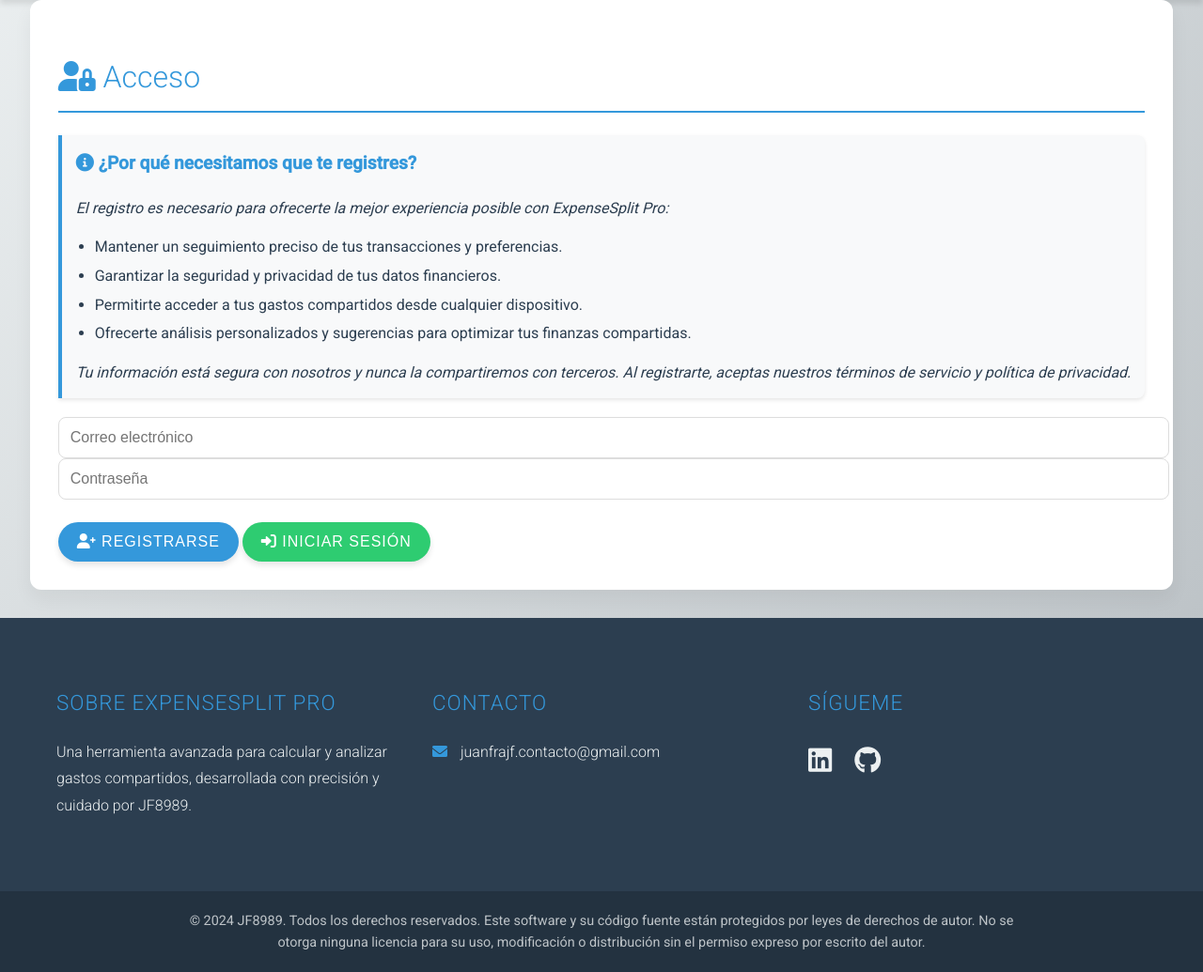
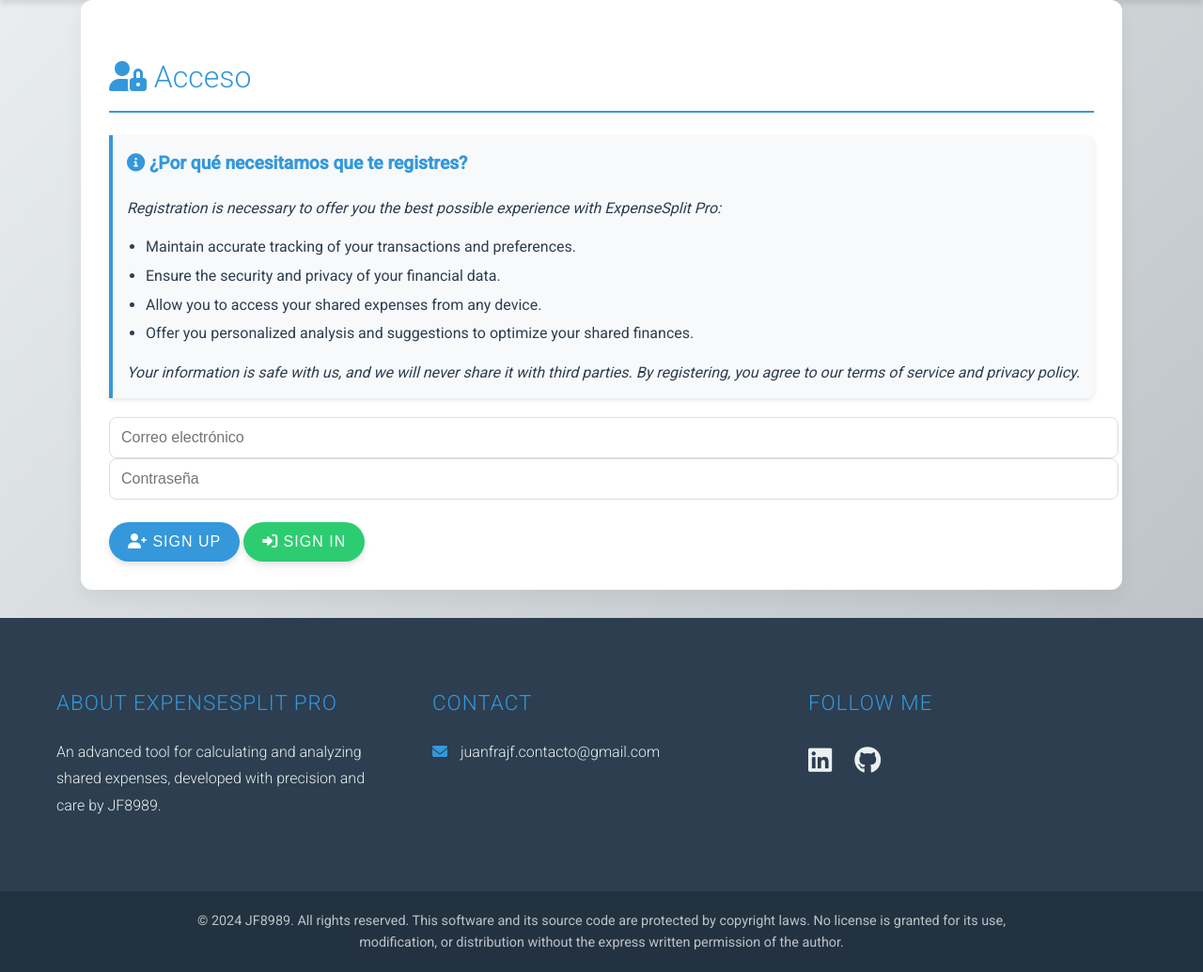
Before and after one commit to jf8989/expenses-calculator-py, a Flask app: page / in a window 1280 px wide. Shown: the part 123-1158 px from the top of the page at 94% size. Run offline with Flask 3, Linux system fonts and the light colour scheme; parts of the project's set-up code (start-up, migrations or seed data) failed here and were passed over; some libraries are stand-ins or nearby versions.

Commit message:
- updated the app to english

```diff
--- a/app.py
+++ b/app.py
@@ -5,15 +5,11 @@ from flask import Flask, session, request, jsonify, g, render_template
 from flask_session import Session
 import os
 from werkzeug.security import generate_password_hash, check_password_hash
-from auth import auth  # Import the auth blueprint
 
 app = Flask(__name__)
 app.secret_key = os.urandom(24)  # Clave secreta para las sesiones
 app.config['SESSION_TYPE'] = 'filesystem'
 Session(app)
-
-# Register the auth blueprint
-app.register_blueprint(auth, url_prefix='/auth')
 
 # Configuración de la base de datos SQLite
 DATABASE = 'expense_sharing.db'
--- a/static/js/main.js
+++ b/static/js/main.js
@@ -374,7 +374,7 @@ function updateParticipantsList(participants) {
     const li = document.createElement("li");
     li.textContent = participant;
     const deleteBtn = document.createElement("button");
-    deleteBtn.textContent = "Eliminar";
+    deleteBtn.textContent = "Delete";
     deleteBtn.onclick = () => deleteParticipant(participant);
     li.appendChild(deleteBtn);
     participantsList.appendChild(li);
@@ -511,7 +511,7 @@ function updateTransactionsTable(transactions) {
     // Insert cell for actions (delete button)
     const actionsCell = row.insertCell();
     const deleteBtn = document.createElement("button");
-    deleteBtn.textContent = "Eliminar";
+    deleteBtn.textContent = "Delete";
     deleteBtn.onclick = () => deleteTransaction(transaction);
     actionsCell.appendChild(deleteBtn);
   });
--- a/templates/index.html
+++ b/templates/index.html
@@ -23,7 +23,7 @@
       <div class="header-content container">
         <h1><i class="fas fa-money-bill-wave"></i> ExpenseSplit Pro</h1>
         <button id="logout-btn" class="btn btn-danger">
-          <i class="fas fa-sign-out-alt"></i> Cerrar Sesión
+          <i class="fas fa-sign-out-alt"></i> Sign Out
         </button>
       </div>
     </header>
@@ -31,17 +31,31 @@
     <div id="auth-section" class="container section">
       <h2><i class="fas fa-user-lock"></i> Acceso</h2>
       <div id="auth-disclaimer" class="disclaimer">
-        <h3><i class="fas fa-info-circle"></i> ¿Por qué necesitamos que te registres?</h3>
-        <p>El registro es necesario para ofrecerte la mejor experiencia posible con ExpenseSplit Pro:</p>
+        <h3>
+          <i class="fas fa-info-circle"></i> ¿Por qué necesitamos que te
+          registres?
+        </h3>
+        <p>
+          Registration is necessary to offer you the best possible experience
+          with ExpenseSplit Pro:
+        </p>
         <ul>
-            <li>Mantener un seguimiento preciso de tus transacciones y preferencias.</li>
-            <li>Garantizar la seguridad y privacidad de tus datos financieros.</li>
-            <li>Permitirte acceder a tus gastos compartidos desde cualquier dispositivo.</li>
-            <li>Ofrecerte análisis personalizados y sugerencias para optimizar tus finanzas compartidas.</li>
+          <li>
+            Maintain accurate tracking of your transactions and preferences.
+          </li>
+          <li>Ensure the security and privacy of your financial data.</li>
+          <li>Allow you to access your shared expenses from any device.</li>
+          <li>
+            Offer you personalized analysis and suggestions to optimize your
+            shared finances.
+          </li>
         </ul>
-        <p>Tu información está segura con nosotros y nunca la compartiremos con terceros.
-           Al registrarte, aceptas nuestros términos de servicio y política de privacidad.</p>
-    </div>
+        <p>
+          Your information is safe with us, and we will never share it with
+          third parties. By registering, you agree to our terms of service and
+          privacy policy.
+        </p>
+      </div>
       <div class="form-group">
         <input
           type="email"
@@ -58,33 +72,33 @@
       </div>
       <div class="btn-group">
         <button id="register-btn" class="btn btn-primary">
-          <i class="fas fa-user-plus"></i> Registrarse
+          <i class="fas fa-user-plus"></i> Sign Up
         </button>
         <button id="login-btn" class="btn btn-success">
-          <i class="fas fa-sign-in-alt"></i> Iniciar Sesión
+          <i class="fas fa-sign-in-alt"></i> Sign In
         </button>
       </div>
     </div>
 
     <div id="app-content" class="container" style="display: none">
       <div id="currency-selection" class="section">
-        <h2><i class="fas fa-coins"></i> Selección de Divisas</h2>
+        <h2><i class="fas fa-coins"></i> Currency Selection</h2>
         <div class="form-group">
-          <label for="main-currency">Divisa principal:</label>
+          <label for="main-currency">Primary currency:</label>
           <select id="main-currency" class="form-control"></select>
         </div>
         <div class="form-group">
-          <label for="secondary-currency">Divisa secundaria:</label>
+          <label for="secondary-currency">Secondary currency:</label>
           <select id="secondary-currency" class="form-control"></select>
         </div>
       </div>
 
       <div id="transactions-input" class="section">
-        <h2><i class="fas fa-receipt"></i> Ingreso de Transacciones</h2>
+        <h2><i class="fas fa-receipt"></i> Transaction Input</h2>
         <p class="instructions">
-          Ingresa las transacciones en el formato "DD/MM/YYYY: Descripción -
-          Monto". Una transacción por línea. El sistema intentará asignar
-          automáticamente los participantes.
+          Enter the transactions in the format "DD/MM/YYYY: Description -
+          Amount". One transaction per line. The system will try to
+          automatically assign the participants.
         </p>
         <div class="form-group">
           <textarea
@@ -95,21 +109,21 @@
           ></textarea>
         </div>
         <button id="add-transactions-btn" class="btn btn-primary">
-          <i class="fas fa-plus-circle"></i> Añadir Transacciones
+          <i class="fas fa-plus-circle"></i> Add Transactions
         </button>
       </div>
 
       <div id="participants-management" class="section">
-        <h2><i class="fas fa-users"></i> Gestión de Participantes</h2>
+        <h2><i class="fas fa-users"></i> Participants Management</h2>
         <div class="form-group">
           <input
             type="text"
             id="new-participant"
             class="form-control"
-            placeholder="Nombre del participante"
+            placeholder="Participant's name"
           />
           <button id="add-participant-btn" class="btn btn-success">
-            <i class="fas fa-user-plus"></i> Añadir
+            <i class="fas fa-user-plus"></i> Add
           </button>
         </div>
         <div id="participants-list" class="participants-grid">
@@ -118,18 +132,18 @@
       </div>
 
       <div id="transactions-analysis" class="section">
-        <h2><i class="fas fa-chart-bar"></i> Análisis de Transacciones</h2>
+        <h2><i class="fas fa-chart-bar"></i> Transaction Analysis</h2>
         <p class="instructions">
-          Revisa y asigna participantes a las transacciones. Selecciona
-          múltiples participantes marcando las casillas. Haz clic en el monto
-          para cambiar entre divisas.
+          Review and assign participants to the transactions. Select multiple
+          participants by checking the boxes. Click on the amount to switch
+          between currencies.
         </p>
         <div class="btn-group">
           <button id="delete-all-transactions-btn" class="btn btn-danger">
-            <i class="fas fa-trash-alt"></i> Eliminar Todo
+            <i class="fas fa-trash-alt"></i> Delete All
           </button>
           <button id="unassign-all-participants-btn" class="btn btn-warning">
-            <i class="fas fa-user-slash"></i> Desasignar Todos
+            <i class="fas fa-user-slash"></i> Unassign All
           </button>
         </div>
         <div id="transactions-search" class="form-group">
@@ -137,7 +151,7 @@
             type="text"
             id="transaction-search-input"
             class="form-control"
-            placeholder="Buscar transacciones..."
+            placeholder="Filter transactions..."
           />
         </div>
         <div class="table-responsive">
@@ -145,11 +159,11 @@
             <thead>
               <tr>
                 <th>#</th>
-                <th>Fecha</th>
-                <th>Descripción</th>
-                <th>Monto</th>
-                <th>Asignado a</th>
-                <th>Acciones</th>
+                <th>Date</th>
+                <th>Description</th>
+                <th>Amount</th>
+                <th>Assigned to</th>
+                <th>Actions</th>
               </tr>
             </thead>
             <tbody>
@@ -160,14 +174,14 @@
       </div>
 
       <div id="expenses-summary" class="section">
-        <h2><i class="fas fa-file-invoice-dollar"></i> Resumen de Gastos</h2>
+        <h2><i class="fas fa-file-invoice-dollar"></i> Expenses Summary</h2>
         <div class="table-responsive">
           <table id="summary-table" class="table">
             <thead>
               <tr>
-                <th>Participante</th>
-                <th>Total (Principal)</th>
-                <th>Total (Secundaria)</th>
+                <th>Participant</th>
+                <th>Total (Primary)</th>
+                <th>Total (Secondary)</th>
               </tr>
             </thead>
             <tbody>
@@ -186,18 +200,18 @@
     <footer class="site-footer">
       <div class="footer-content">
         <div class="footer-section about">
-          <h3>Sobre ExpenseSplit Pro</h3>
+          <h3>About ExpenseSplit Pro</h3>
           <p>
-            Una herramienta avanzada para calcular y analizar gastos
-            compartidos, desarrollada con precisión y cuidado por JF8989.
+            An advanced tool for calculating and analyzing shared expenses,
+            developed with precision and care by JF8989.
           </p>
         </div>
         <div class="footer-section contact">
-          <h3>Contacto</h3>
+          <h3>Contact</h3>
           <p><i class="fas fa-envelope"></i> juanfrajf.contacto@gmail.com</p>
         </div>
         <div class="footer-section social">
-          <h3>Sígueme</h3>
+          <h3>Follow Me</h3>
           <a
             href="https://www.linkedin.com/in/jfmarcenaroa/"
             class="social-icon"
@@ -214,10 +228,10 @@
       </div>
       <div class="footer-bottom">
         <p class="copyright">
-          © 2024 JF8989. Todos los derechos reservados. Este software y su
-          código fuente están protegidos por leyes de derechos de autor. No se
-          otorga ninguna licencia para su uso, modificación o distribución sin
-          el permiso expreso por escrito del autor.
+          © 2024 JF8989. All rights reserved. This software and its source code
+          are protected by copyright laws. No license is granted for its use,
+          modification, or distribution without the express written permission
+          of the author.
         </p>
       </div>
     </footer>
```
